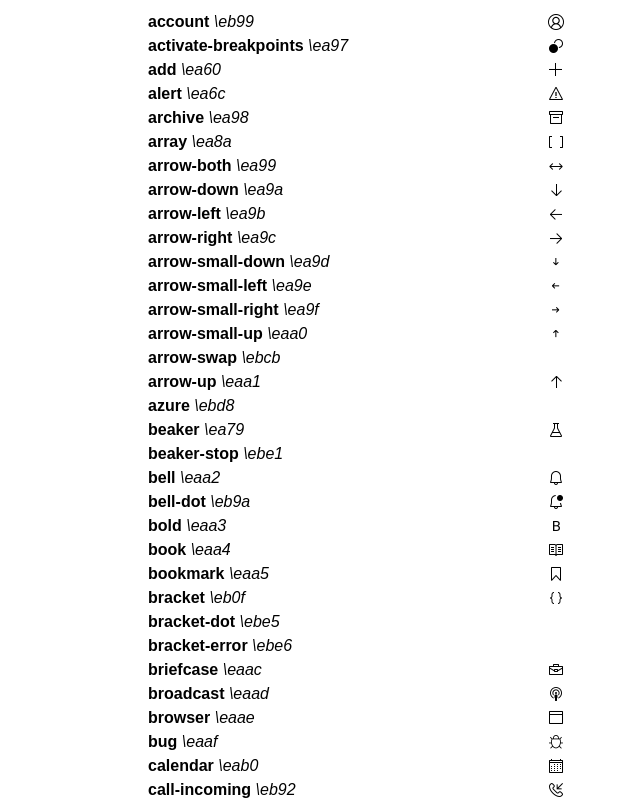
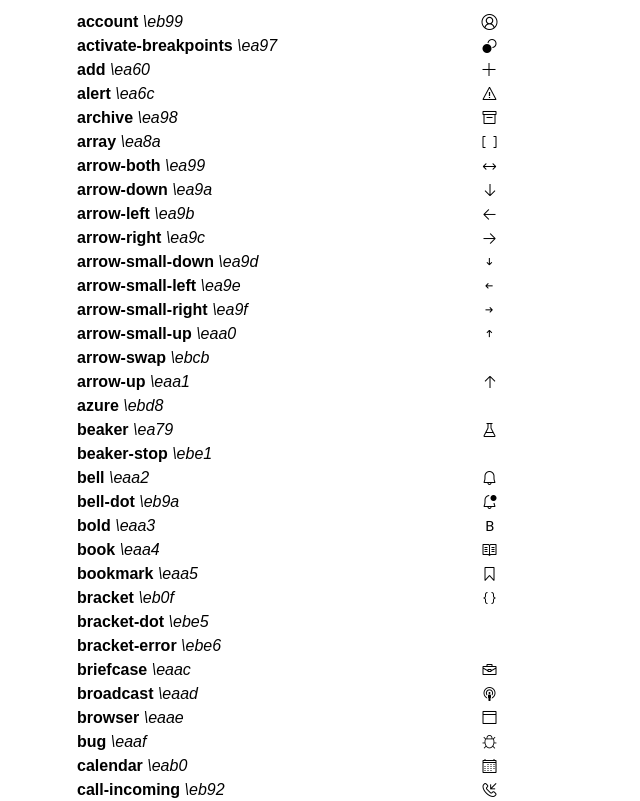
Before and after one commit to nizami/vscode-elegant-product-icon-theme, a website: page theme/elegant-icons.html in a window 1280 px wide. Shown: the top 801 px of the page, without its empty margins (342-982 px from the left). Drawn offline with Linux system fonts and the light colour scheme.

Commit message:
Update styles

```diff
--- a/theme/elegant-icons.html
+++ b/theme/elegant-icons.html
@@ -19,12 +19,17 @@
         padding: 10px 20px;
       }
       div {
+        border-radius: 4px;
+        padding-left: 8px;
         line-height: 1.5em;
-        width: 300px;
+        width: 450px;
         display: flex;
         justify-content: space-between;
         align-items: baseline;
         margin: auto;
+      }
+      div:hover {
+        background-color: #ddd;
       }
 
       .default,
```
